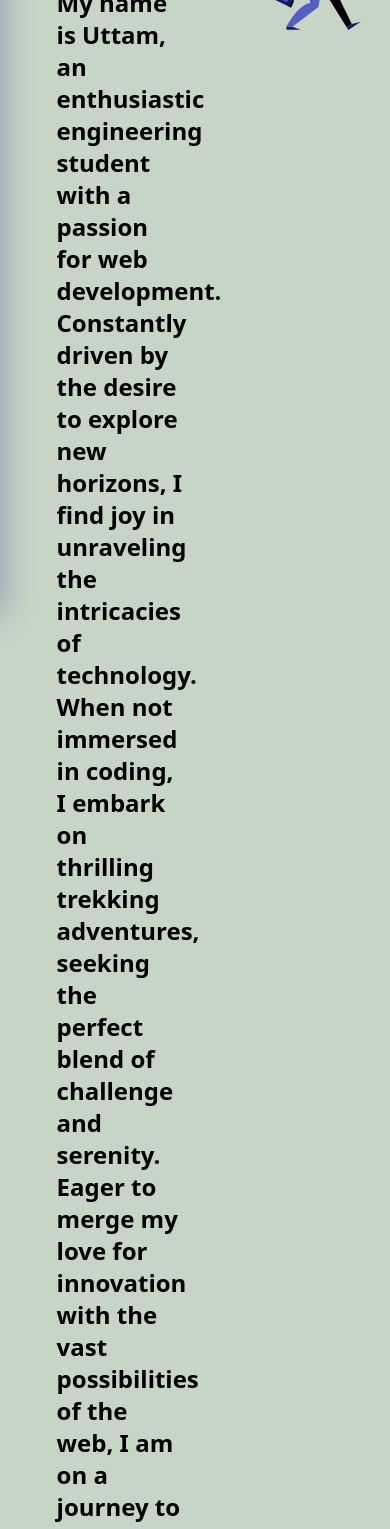
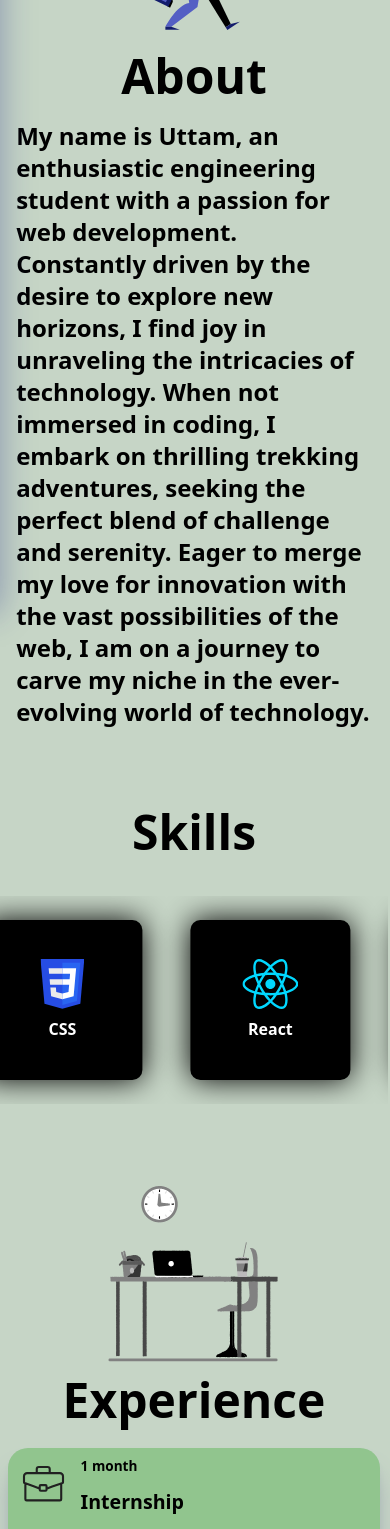
Before and after one commit to uttamthegoat/uttam-portfolio, a React (Vite) app: page /about in a window 390 px wide. Shown: the part 240-1769 px from the top of the page. Built offline with nearby package versions, Linux system fonts and the light colour scheme; the HTML template or start-up script is replaced by a standard one.

Commit message:
completed responsiveness for about page

```diff
--- a/package.json
+++ b/package.json
@@ -18,6 +18,7 @@
     "react-dom": "^18.2.0",
     "react-fast-marquee": "^1.6.4",
     "react-icons": "^5.0.1",
+    "react-lazy-load-image-component": "^1.6.0",
     "react-router-dom": "^6.22.1"
   },
   "devDependencies": {
--- a/src/components/about/About.css
+++ b/src/components/about/About.css
@@ -25,7 +25,7 @@
   justify-content: flex-start;
   /* width: 90%; */
   /* height: 140px; */
-  padding: 1.5rem;
+  /* padding: 1.5rem; */
   border-radius: 20px;
   margin-bottom: 1.5rem;
   transition: background-color 200ms ease-in-out;
--- a/src/components/about/AboutPage.jsx
+++ b/src/components/about/AboutPage.jsx
@@ -1,23 +1,19 @@
-import Marquee from "react-fast-marquee";
-import { skillsData } from "../../data/skillsData";
-import { skillsImage } from "../../utils/skillsImage";
 import "./About.css";
-import expimg from "../../assets/svg/experience/expBlack.svg";
 import abtimg from "../../assets/svg/about/blueTheme-boy.svg";
-import { experienceData } from "../../data/experienceData";
-import ExperienceCard from "./ExperienceCard";
+import {
+  LazyLoadImage,
+  LazyLoadComponent,
+} from "react-lazy-load-image-component";
+import Skills from "./Skills";
+import Experience from "./Experience";
 
 const AboutPage = () => {
-  const skillBoxStyle = {
-    backgroundColor: "black",
-    boxShadow: `0px 0px 30px black`,
-  };
   return (
     <div className="About pt-5 pb-10">
-      <div className="background w-full flex justify-around py-10">
-        <div className="background-text w-6/12">
-          <h1 className="text-5xl font-bold pt-4 mb-5 w-8/12 mx-auto">About</h1>
-          <p className="text-2xl font-semibold w-8/12 mx-auto">
+      <div className="background w-full flex md:flex-row flex-col-reverse items-center md:justify-around py-10">
+        <div className="background-text w-11/12 md:w-6/12">
+          <h1 className="text-5xl font-bold pt-4 mb-5 md:w-8/12 md:mx-auto text-center md:text-start">About</h1>
+          <p className="text-2xl font-semibold md:w-8/12 mx-auto">
             My name is Uttam, an enthusiastic engineering student with a passion
             for web development. Constantly driven by the desire to explore new
             horizons, I find joy in unraveling the intricacies of technology.
@@ -29,49 +25,21 @@ const AboutPage = () => {
           </p>
         </div>
         <div className="experience-image w-3/12">
-          <img src={abtimg} alt="experienceImage" className="mx-auto" />
+          <LazyLoadImage
+            effect="opacity"
+            src={abtimg}
+            alt="experienceImage"
+            className="mx-auto"
+          />
         </div>
       </div>
-      <div className="skills my-10 mb-20">
-        <h1 className="text-center font-bold text-5xl pb-10">Skills</h1>
-        <Marquee
-          gradient={false}
-          speed={80}
-          pauseOnHover={true}
-          pauseOnClick={true}
-          delay={0}
-          play={true}
-          direction="left"
-        >
-          {skillsData.map((skill, id) => (
-            <div className="skill--box" key={id} style={skillBoxStyle}>
-              <img src={skillsImage(skill)} alt={skill} className="mb-2" />
-              <h3 className="text-white font-semibold">{skill}</h3>
-            </div>
-          ))}
-        </Marquee>
-      </div>
-      <div className="experience">
-        <div className="flex justify-around">
-          <div className="experience-image w-3/12">
-            <img src={expimg} alt="experienceImage" className="mx-auto" />
-          </div>
-          <div className="w-7/12">
-            <h1 className="text-end w-full font-bold text-5xl mb-3">Experience</h1>
-            <div className="w-full">
-              {experienceData.map((exp) => (
-                <ExperienceCard
-                  key={exp.id}
-                  id={exp.id}
-                  jobtitle={exp.jobtitle}
-                  company={exp.company}
-                  duration={exp.duration}
-                />
-              ))}
-            </div>
-          </div>
-        </div>
-      </div>
+
+      <LazyLoadComponent>
+        <Skills />
+      </LazyLoadComponent>
+      <LazyLoadComponent>
+        <Experience />
+      </LazyLoadComponent>
     </div>
   );
 };
--- /dev/null
+++ b/src/components/about/Experience.jsx
@@ -0,0 +1,43 @@
+import {
+  LazyLoadComponent,
+  LazyLoadImage,
+} from "react-lazy-load-image-component";
+import ExperienceCard from "./ExperienceCard";
+import { experienceData } from "../../data/experienceData";
+import expimg from "../../assets/svg/experience/expBlack.svg";
+
+const Experience = () => {
+  return (
+    <div className="experience px-2 md:px-0">
+      <div className="flex md:flex-row flex-col items-center md:justify-around">
+        <div className="experience-image w-6/12 md:w-3/12">
+          <LazyLoadImage
+            effect="opacity"
+            src={expimg}
+            alt="experienceImage"
+            className="mx-auto"
+          />
+        </div>
+        <div className="w-full md:w-7/12">
+          <h1 className="text-center md:text-end w-full font-bold text-5xl mb-6 md:mb-3">
+            Experience
+          </h1>
+          <div className="w-full">
+            {experienceData.map((exp) => (
+              <LazyLoadComponent key={exp.id}>
+                <ExperienceCard
+                  id={exp.id}
+                  jobtitle={exp.jobtitle}
+                  company={exp.company}
+                  duration={exp.duration}
+                />
+              </LazyLoadComponent>
+            ))}
+          </div>
+        </div>
+      </div>
+    </div>
+  );
+};
+
+export default Experience;
--- a/src/components/about/ExperienceCard.jsx
+++ b/src/components/about/ExperienceCard.jsx
@@ -1,11 +1,17 @@
 import expImgBlack from "../../assets/svg/experience/expImgBlack.svg";
+import { LazyLoadImage } from "react-lazy-load-image-component";
 
 /* eslint-disable react/prop-types */
 const ExperienceCard = ({ id, company, jobtitle, duration }) => {
   return (
-    <div key={id} className={`experience-card`}>
+    <div key={id} className={`experience-card shadow-xl shadow-gray-400 sm:p-6 p-2`}>
       <div className="expcard-img">
-        <img src={expImgBlack} alt="" />
+        <LazyLoadImage
+          effect="opacity"
+          src={expImgBlack}
+          alt=""
+          loading="lazy"
+        />
       </div>
       <div className="experience-details">
         <h6 className="font-semibold">{duration}</h6>
--- /dev/null
+++ b/src/components/about/Skills.jsx
@@ -0,0 +1,39 @@
+import Marquee from "react-fast-marquee";
+import { skillsData } from "../../data/skillsData";
+import { skillsImage } from "../../utils/skillsImage";
+import { LazyLoadImage } from "react-lazy-load-image-component";
+
+const Skills = () => {
+  const skillBoxStyle = {
+    backgroundColor: "black",
+    boxShadow: `0px 0px 30px black`,
+  };
+  return (
+    <div className="skills my-10 mb-20">
+      <h1 className="text-center font-bold text-5xl pb-10">Skills</h1>
+      <Marquee
+        gradient={false}
+        speed={80}
+        pauseOnHover={true}
+        pauseOnClick={true}
+        delay={0}
+        play={true}
+        direction="left"
+      >
+        {skillsData.map((skill, id) => (
+          <div className="skill--box" key={id} style={skillBoxStyle}>
+            <LazyLoadImage
+              effect="opacity"
+              src={skillsImage(skill)}
+              alt={skill}
+              className="mb-2 h-[50px] w-auto"
+            />
+            <h3 className="text-white font-semibold">{skill}</h3>
+          </div>
+        ))}
+      </Marquee>
+    </div>
+  );
+};
+
+export default Skills;
--- a/src/components/home/HomeComponent.jsx
+++ b/src/components/home/HomeComponent.jsx
@@ -9,13 +9,15 @@ import {
   FaInstagram,
 } from "react-icons/fa";
 import { socialsData } from "../../data/socialsData";
+import { LazyLoadImage } from "react-lazy-load-image-component";
 
 const HomeComponent = () => {
   return (
     <div className="relative w-full flex flex-col md:flex-row">
       {/* image */}
       <div className="home-image hidden md:block md:w-[400px] md:h-[400px] absolute rounded-full">
-        <img
+        <LazyLoadImage
+          effect="opacity"
           src={headerData.image}
           alt="profileImage"
           className="rounded-full"
@@ -24,7 +26,8 @@ const HomeComponent = () => {
       {/* left */}
       <div className="w-full h-[80vh] md:w-[40%] flex items-end relative">
         <div className="home-image md:hidden w-[250px] h-[250px] sm:w-[300px] sm:h-[300px] absolute rounded-full">
-          <img
+          <LazyLoadImage
+            effect="opacity"
             src={headerData.image}
             alt="profileImage"
             className="rounded-full"
```
Also changed, not shown: 1 other file (tests, documents, lock files or other folders).
